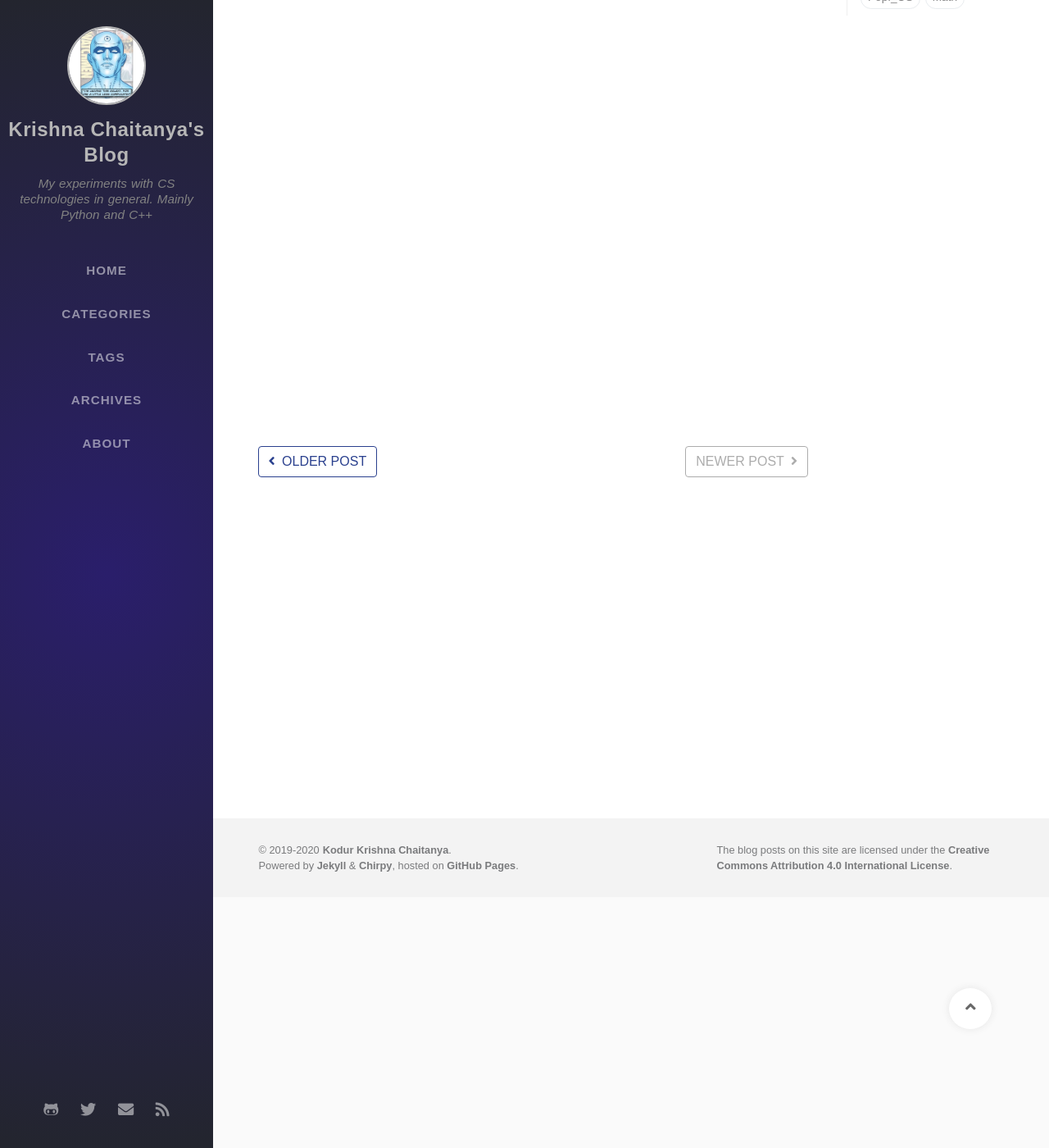
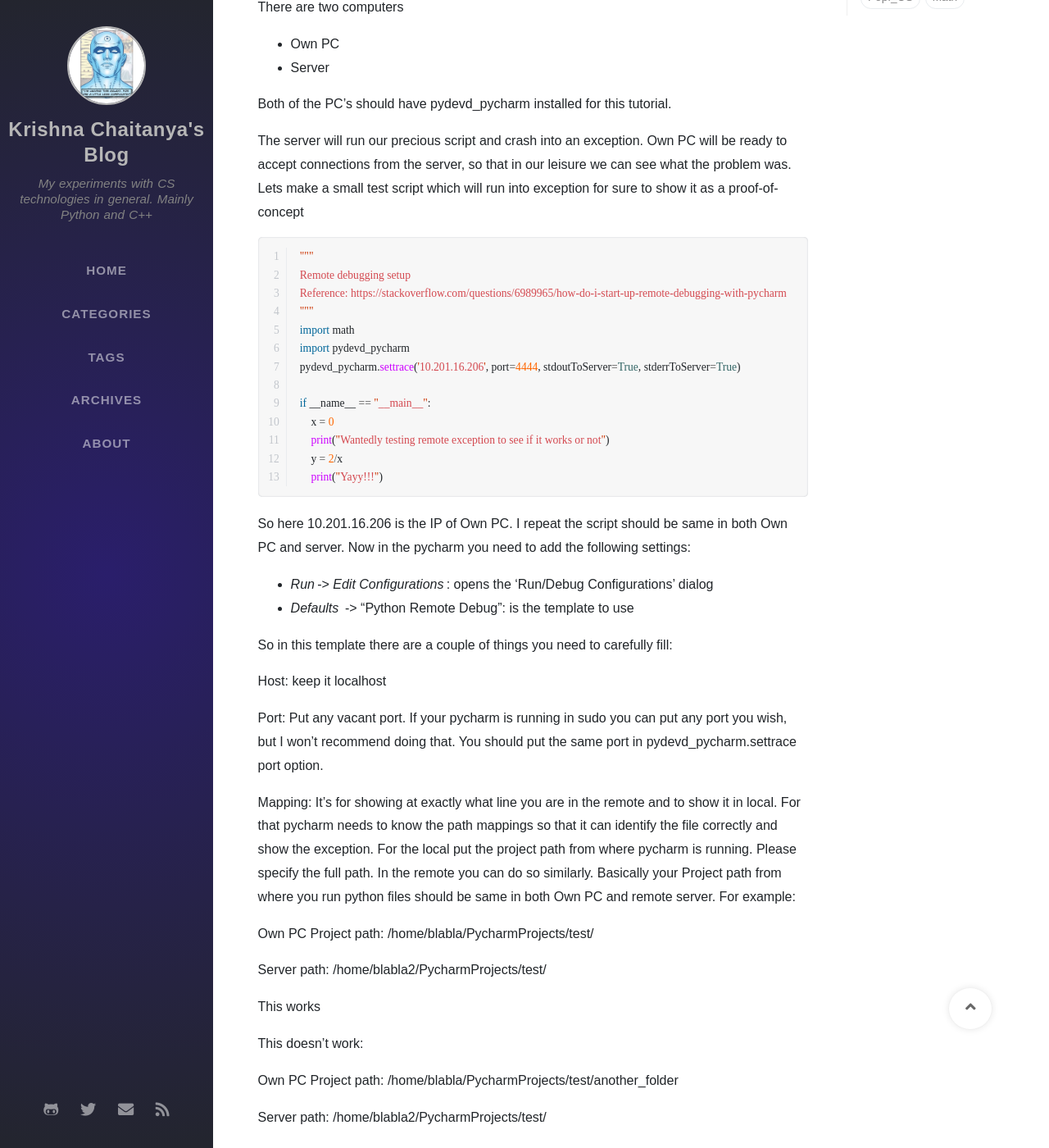
Before and after one commit to krishnachaitanya9/krishnachaitanya9.github.io, a Jekyll site: the page built from _posts/2020-02-12-Daily_Remote_Debugging.md, in a window 1280 px wide and 1400 px high, scrolled down 306 px. Shown: the whole window at 82% size. Built offline with Jekyll 4.4.1, drawn with Linux system fonts in a browser that asks for light colours; nearby versions of some CDN libraries; some web fonts are replaced; some of the changed text lies outside the part shown.

Commit message:
Blog Content

````diff
--- a/_posts/2020-02-12-Daily_Remote_Debugging.md
+++ b/_posts/2020-02-12-Daily_Remote_Debugging.md
@@ -4,3 +4,71 @@
 categories: [Debugger]
 tags: [Debugger]
 ---
+
+So I wanted a solution in which the debugger can just fly in to my PC so that I can see all it's variables and see what caused the script to crash drastically. Luckily I have a friend in PyCharm. So this is how it goes.
+
+There are two computers
+
+- Own PC
+- Server
+
+Both of the PC's should have pydevd_pycharm installed for this tutorial.
+
+The server will run our precious script and crash into an exception. Own PC will be ready to accept connections from the server, so that in our leisure we can see what the problem was. Lets make a small test script which will run into exception for sure to show it as a proof-of-concept
+
+```python
+"""
+Remote debugging setup
+Reference: https://stackoverflow.com/questions/6989965/how-do-i-start-up-remote-debugging-with-pycharm
+"""
+import math
+import pydevd_pycharm
+pydevd_pycharm.settrace('10.201.16.206', port=4444, stdoutToServer=True, stderrToServer=True)
+
+if __name__ == "__main__":
+    x = 0
+    print("Wantedly testing remote exception to see if it works or not")
+    y = 2/x
+    print("Yayy!!!")
+```
+
+So here 10.201.16.206 is the IP of Own PC. I repeat the script should be same in both Own PC and server. Now in the pycharm you need to add the following settings:
+
+- *Run*-> *Edit Configurations*: opens the 'Run/Debug Configurations' dialog
+- *Defaults* -> "Python Remote Debug": is the template to use
+
+So in this template there are a couple of things you need to carefully fill:
+
+Host: keep it localhost
+
+Port: Put any vacant port. If your pycharm is running in sudo you can put any port you wish, but I won't recommend doing that. You should put the same port in pydevd_pycharm.settrace port option.
+
+Mapping: It's for showing at exactly what line you are in the remote and to show it in local. For that pycharm needs to know the path mappings so that it can identify the file correctly and show the exception. For the local put the project path from where pycharm is running. Please specify the full path. In the remote you can do so similarly. Basically your Project path from where you run python files should be same in both Own PC and remote server. For example:
+
+Own PC Project path: /home/blabla/PycharmProjects/test/
+
+Server path: /home/blabla2/PycharmProjects/test/
+
+This works
+
+This doesn't work:
+
+Own PC Project path: /home/blabla/PycharmProjects/test/another_folder
+
+Server path: /home/blabla2/PycharmProjects/test/
+
+As there is another_folder inside test. In more layman terms, you open both folders side-by-side both folder's folder structure and files should exectly look same. Then you can put these two paths in path mapping.
+
+Now you are ready with everything. Now Save the Python Remote Debugging template with some name and run it in your Own PC.  According to our settings lets assume it's running in port 4444. So port 4444 in Own PC is open to connections.
+
+Go to server pc, and then run the script, the moment it runs, it should stop, which is an indication that everything is reachable and everything is working fine. Now you give a command to continue running and leave it for night. If there are any exceptions, it will come back and stop and show the debugger in your pycharm so that you can see all variables/environment variables etc.
+
+To print environment variables make sure you import os before itself, even if it's not used in the script so that we can issue commands and get environment variables in our Pycharm console. The python command to execute would be something like this:
+
+```python
+print(os.popen('echo $PYTHONPATH').read())
+```
+
+Will print $PYTHONPATH of remote server in your local Own PC.
+
+Happy Debugging!
````
